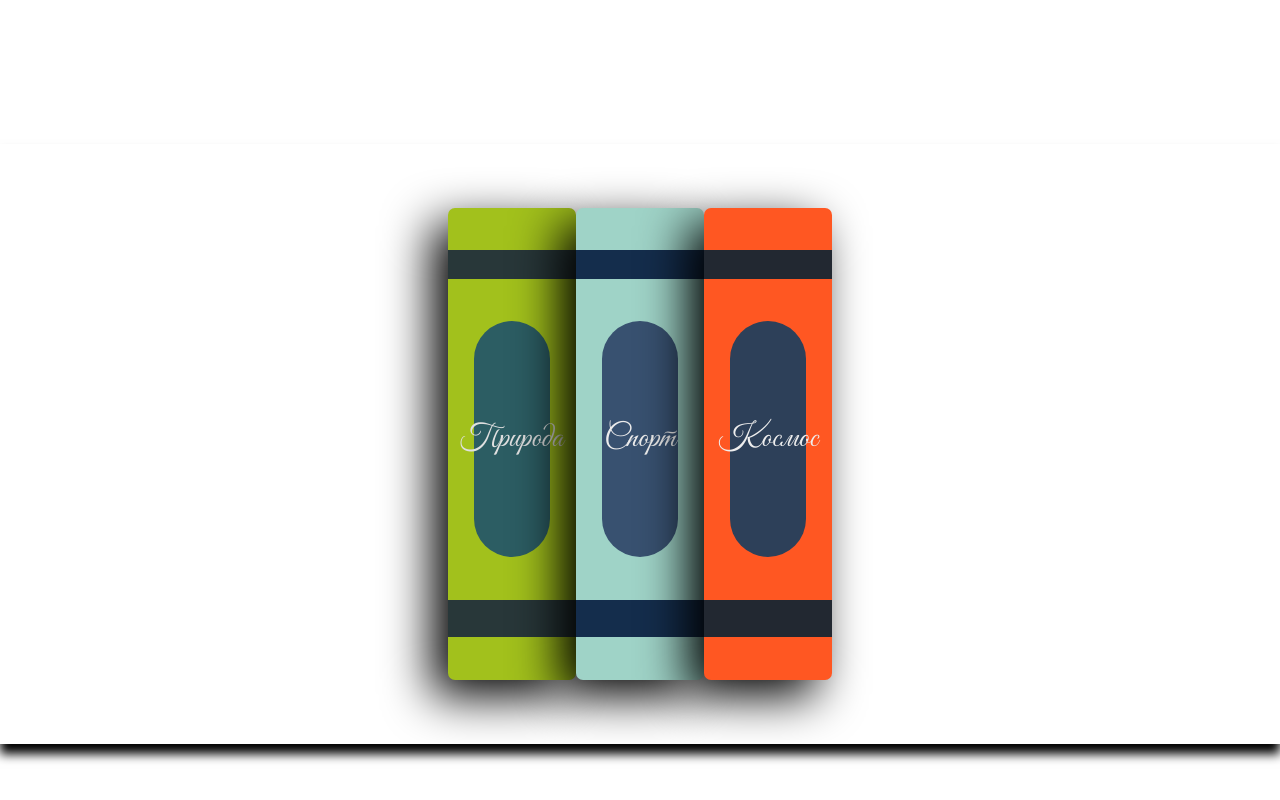
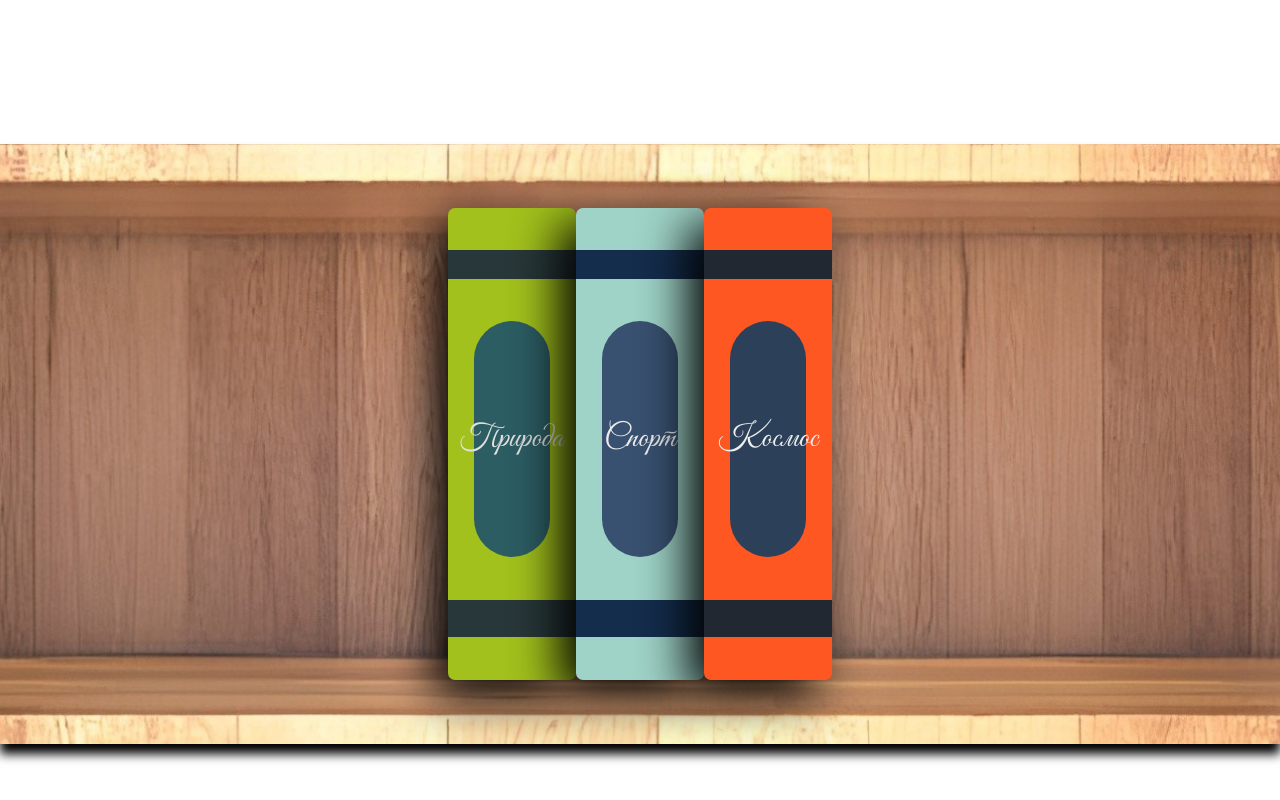
Before and after one commit to Samyrai47/postage-stamp-shop, a website: page index.html in a window 1280 px wide. Shown: the part 1556-2356 px from the top of the page. Drawn offline with Linux system fonts and the light colour scheme; a web font is replaced by a local one.

Commit message:
Update index.html

```diff
--- a/index.html
+++ b/index.html
@@ -49,7 +49,7 @@
     <button class="header__button" onclick="openForm()">Связаться с нами</button>
 </header>
 <main class="bookshelf">
-    <div class="book-rack" style="background-image: url('/bookshelf.jpg')">
+    <div class="book-rack" style="background-image: url('./img/bookshelf.jpg')">
         <div class="book-rack__book-cover book-rack__book-cover_first" onclick="handleClick(this)">
             <div class="book-rack__book-cover__label book-rack__book-cover_first__label">
                 <p class="book-rack__book-cover__name book-rack__book-cover_first__name">
```
